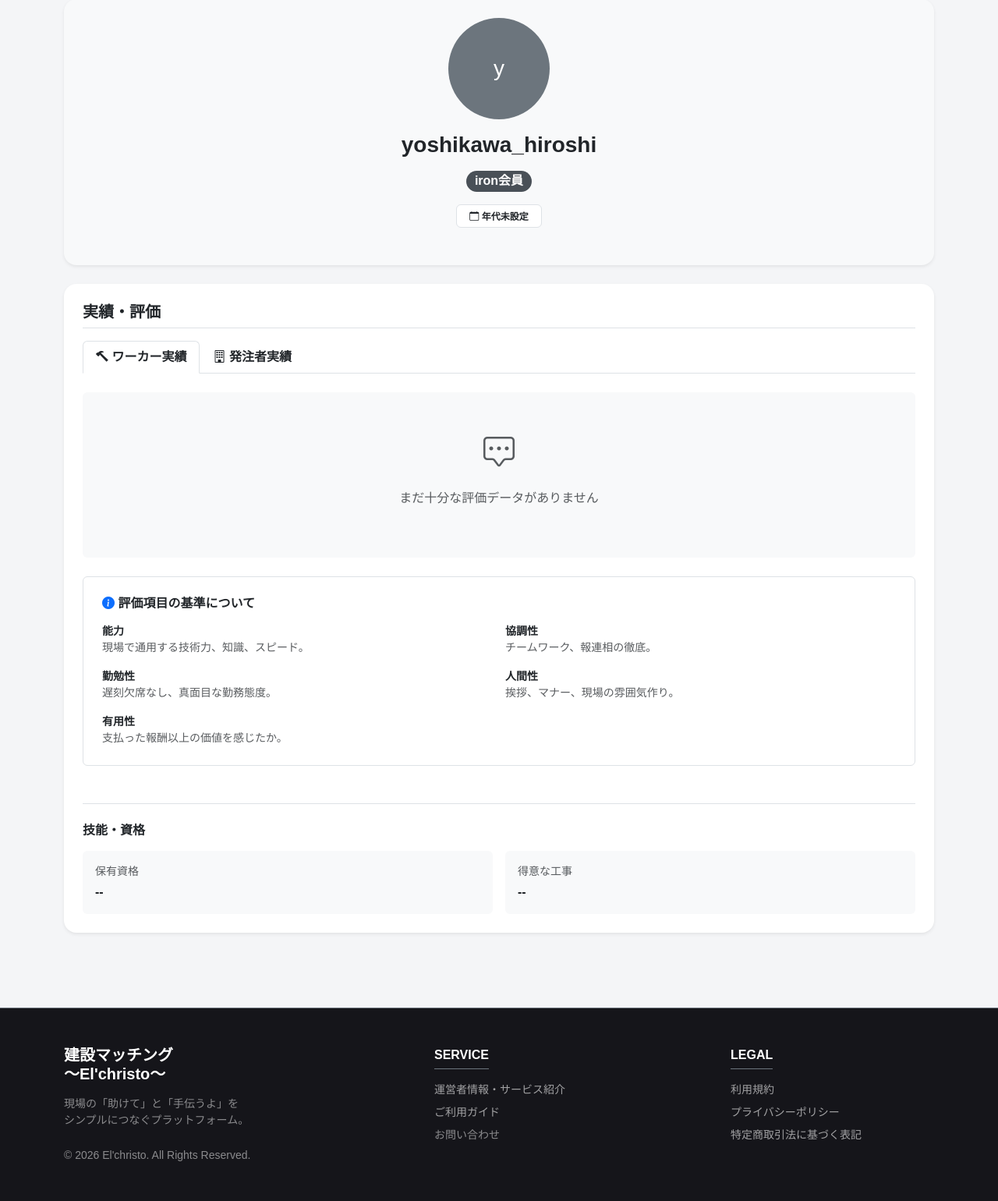
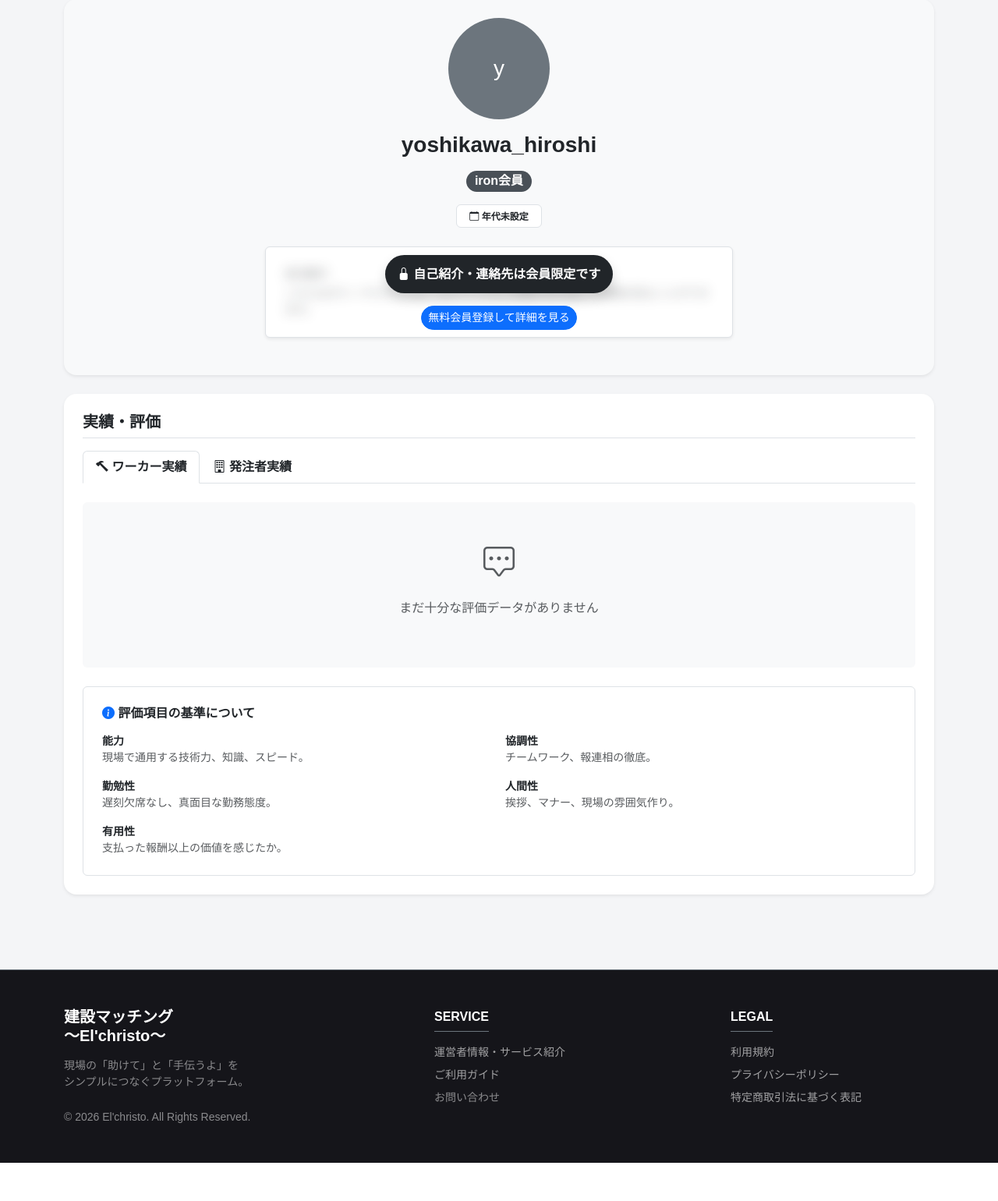
Before and after one commit to Elchristo-j/kensetsu-app, a Django app: page /accounts/profile/1/ in a window 1280 px wide. Shown: the part 166-1706 px from the top of the page at 78% size. After the commit the page ends 1657 px from the top, so only its background shows below. Run offline with Django 5.2, Linux system fonts and the light colour scheme; data comes from the database, SQL or seed files in the repository; both versions use the stored data as it was after the commit; data that the repository does not hold is empty.

Commit message:
プロフ「３段階表示」

```diff
--- a/accounts/forms.py
+++ b/accounts/forms.py
@@ -63,7 +63,12 @@ class ProfileForm(forms.ModelForm):
             'experience_years',
             'qualifications',
             'skills',
-            'invoice_num'
+            'invoice_num',
+            # ▼▼▼ 今回追加：第3段階開示用の連絡先フィールド ▼▼▼
+            'real_name',
+            'phone_number',
+            'line_id'
+            # ▲▲▲ 追加ここまで ▲▲▲
         ]
 
         widgets = {
@@ -80,6 +85,11 @@ class ProfileForm(forms.ModelForm):
             'qualifications': forms.TextInput(attrs={'class': 'form-control'}),
             'skills': forms.TextInput(attrs={'class': 'form-control'}),
             'invoice_num': forms.TextInput(attrs={'class': 'form-control'}),
+            # ▼▼▼ 今回追加：第3段階開示用の入力ウィジェット ▼▼▼
+            'real_name': forms.TextInput(attrs={'class': 'form-control', 'placeholder': '例: 山田 太郎（契約者のみ公開）'}),
+            'phone_number': forms.TextInput(attrs={'class': 'form-control', 'placeholder': '例: 090-0000-0000（契約者のみ公開）'}),
+            'line_id': forms.TextInput(attrs={'class': 'form-control', 'placeholder': 'LINE ID（契約者のみ公開）'}),
+            # ▲▲▲ 追加ここまで ▲▲▲
         }
 
         labels = {
@@ -96,4 +106,9 @@ class ProfileForm(forms.ModelForm):
             'qualifications': '保有資格',
             'skills': 'スキル・得意分野',
             'invoice_num': 'インボイス登録番号',
+            # ▼▼▼ 今回追加：第3段階開示用のラベル ▼▼▼
+            'real_name': '担当者名（本名）',
+            'phone_number': '電話番号',
+            'line_id': 'LINE ID',
+            # ▲▲▲ 追加ここまで ▲▲▲
         }
--- a/accounts/models.py
+++ b/accounts/models.py
@@ -41,6 +41,12 @@ class Profile(models.Model):
     company_name = models.CharField(max_length=100, blank=True, verbose_name="屋号・会社名")
     position = models.CharField(max_length=100, blank=True, null=True, verbose_name="役職・部署")
     age_group = models.CharField(max_length=5, choices=AGE_GROUP_CHOICES, blank=True, null=True, verbose_name="年代")
+
+    # === 追加：第3段階（契約成立後）でのみ開示する連絡先情報 ===
+    real_name = models.CharField(max_length=50, blank=True, verbose_name="担当者名（本名）")
+    phone_number = models.CharField(max_length=20, blank=True, verbose_name="電話番号")
+    line_id = models.CharField(max_length=50, blank=True, verbose_name="LINE ID")
+    # ========================================================
 
     # 職種（メイン・サブ）
     occupation_main = models.CharField(max_length=50, blank=True, null=True, verbose_name="メイン職種")
--- a/accounts/templates/accounts/profile_detail.html
+++ b/accounts/templates/accounts/profile_detail.html
@@ -18,7 +18,7 @@
         width: 100%;
     }
 
-    /* ボカシ処理（未ログイン または アイアンランク） */
+    /* ボカシ処理 */
     .blur-content {
         filter: blur(8px);
         opacity: 0.5;
@@ -33,6 +33,16 @@
         z-index: 10;
         width: 100%;
         text-align: center;
+    }
+
+    /* 連絡先表示エリア用 */
+    .contact-info-box {
+        background-color: #f8f9fa;
+        border: 2px solid #0d6efd;
+        border-radius: 10px;
+        padding: 20px;
+        max-width: 600px;
+        margin: 0 auto;
     }
 </style>
 
@@ -140,13 +150,59 @@
                 {% endif %}
             </div>
 
-            {% if target_user.profile.bio %}
-                <div class="bg-white p-3 rounded text-start d-inline-block border shadow-sm mb-4" style="max-width: 600px; width: 100%;">
-                    <small class="text-muted fw-bold d-block mb-1">自己紹介</small>
-                    <p class="mb-0 small text-dark" style="white-space: pre-wrap;">{{ target_user.profile.bio }}</p>
+            {% if not user.is_authenticated %}
+                <div class="bg-white p-4 rounded border shadow-sm mb-4 position-relative" style="max-width: 600px; margin: 0 auto;">
+                    <div class="blur-content text-start">
+                        <small class="text-muted fw-bold d-block mb-1">自己紹介</small>
+                        <p class="mb-0 small text-dark">こちらはダミーテキストです。ログインすると詳細な自己紹介や実績を見ることができます。</p>
+                    </div>
+                    <div class="lock-overlay">
+                        <div class="badge bg-dark fs-6 p-3 shadow rounded-pill mb-2">
+                            <i class="bi bi-lock-fill"></i> 自己紹介・連絡先は会員限定です
+                        </div>
+                        <br>
+                        <a href="{% url 'signup' %}" class="btn btn-sm btn-primary rounded-pill mt-2">無料会員登録して詳細を見る</a>
+                    </div>
+                </div>
+            {% else %}
+                {% if target_user.profile.bio %}
+                    <div class="bg-white p-3 rounded text-start d-inline-block border shadow-sm mb-4" style="max-width: 600px; width: 100%;">
+                        <small class="text-muted fw-bold d-block mb-1">自己紹介</small>
+                        <p class="mb-0 small text-dark" style="white-space: pre-wrap;">{{ target_user.profile.bio }}</p>
+                    </div>
+                {% endif %}
+
+                <div class="contact-info-box mb-4 text-start shadow-sm">
+                    <h6 class="fw-bold mb-3 border-bottom pb-2 text-primary">
+                        <i class="bi bi-person-lines-fill"></i> 連絡先情報
+                    </h6>
+
+                    {% if is_contracted_partner %}
+                        <div class="row g-2 mb-2">
+                            <div class="col-4 text-muted small">担当者名</div>
+                            <div class="col-8 fw-bold">{{ target_user.profile.real_name|default:"未登録" }}</div>
+                        </div>
+                        <div class="row g-2 mb-2">
+                            <div class="col-4 text-muted small">電話番号</div>
+                            <div class="col-8 fw-bold">{{ target_user.profile.phone_number|default:"未登録" }}</div>
+                        </div>
+                        <div class="row g-2">
+                            <div class="col-4 text-muted small">LINE ID</div>
+                            <div class="col-8 fw-bold">{{ target_user.profile.line_id|default:"未登録" }}</div>
+                        </div>
+                        {% if user != target_user %}
+                            <div class="mt-3 p-2 bg-primary bg-opacity-10 text-primary small rounded text-center">
+                                <i class="bi bi-check-circle-fill"></i> 契約が成立したため、連絡先が開示されています。
+                            </div>
+                        {% endif %}
+                    {% else %}
+                        <div class="text-center py-4">
+                            <i class="bi bi-shield-lock text-muted" style="font-size: 2rem;"></i>
+                            <p class="text-muted small mt-2 mb-0">連絡先（本名・電話番号・LINE等）は、<br>マッチング契約が成立した相手にのみ開示されます。</p>
+                        </div>
+                    {% endif %}
                 </div>
             {% endif %}
-
             {% if target_user.favorite_areas.exists %}
                 <div class="mt-2">
                     <small class="text-muted"><i class="bi bi-geo-alt-fill"></i> 主な活動エリア:</small>
@@ -233,6 +289,7 @@
                     </div>
                 </div>
 
+                {% if user.is_authenticated %}
                 <div class="mt-5 border-top pt-4">
                     <h6 class="fw-bold mb-3">技能・資格</h6>
                     <div class="row g-3">
@@ -250,6 +307,7 @@
                         </div>
                     </div>
                 </div>
+                {% endif %}
             </div>
 
             <div class="tab-pane fade" id="content-employer">
--- a/accounts/views.py
+++ b/accounts/views.py
@@ -245,6 +245,34 @@ def profile_detail(request, user_id):
     employer_stats = calculate_stats(target, 'worker_to_employer')
     jobs = Job.objects.filter(created_by=target).order_by('-created_at')
 
+    # ▼▼▼ 追加：「今見ているユーザー」と「ターゲット」の間に契約関係があるか判定 ▼▼▼
+    is_contracted_partner = False
+
+    # 未ログインユーザーはエラーになるので、ログイン済かチェック
+    if request.user.is_authenticated:
+        if request.user == target:
+            # 自分自身のプロフィールを見る場合は全て表示
+            is_contracted_partner = True
+        else:
+            # パターン1: 自分がワーカーで、相手(target)が発注者の案件が「契約成立」or「業務完了」か
+            as_worker = Application.objects.filter(
+                applicant=request.user,
+                job__created_by=target,
+                status__in=['contracted', 'completed']
+            ).exists()
+
+            # パターン2: 自分が発注者で、相手(target)がワーカーの案件が「契約成立」or「業務完了」か
+            as_employer = Application.objects.filter(
+                applicant=target,
+                job__created_by=request.user,
+                status__in=['contracted', 'completed']
+            ).exists()
+
+            # どちらかの関係が成り立っていれば、詳細開示フラグをTrueにする
+            if as_worker or as_employer:
+                is_contracted_partner = True
+    # ▲▲▲ 追加ここまで ▲▲▲
+
     context = {
         'target_user': target,
         'profile': profile,
@@ -252,9 +280,9 @@ def profile_detail(request, user_id):
         'employer_stats': employer_stats,
         'jobs': jobs,
         'prefectures': PREFECTURES,
+        'is_contracted_partner': is_contracted_partner,  # ← ★HTMLに判定結果を渡す
     }
     return render(request, 'accounts/profile_detail.html', context)
-
 @login_required
 def add_favorite_area(request):
     if request.method == 'POST':
```
Also changed, not shown: accounts/migrations/0013_profile_line_id_profile_phone_number_and_more.py (added), db.sqlite3, 3 other files.
